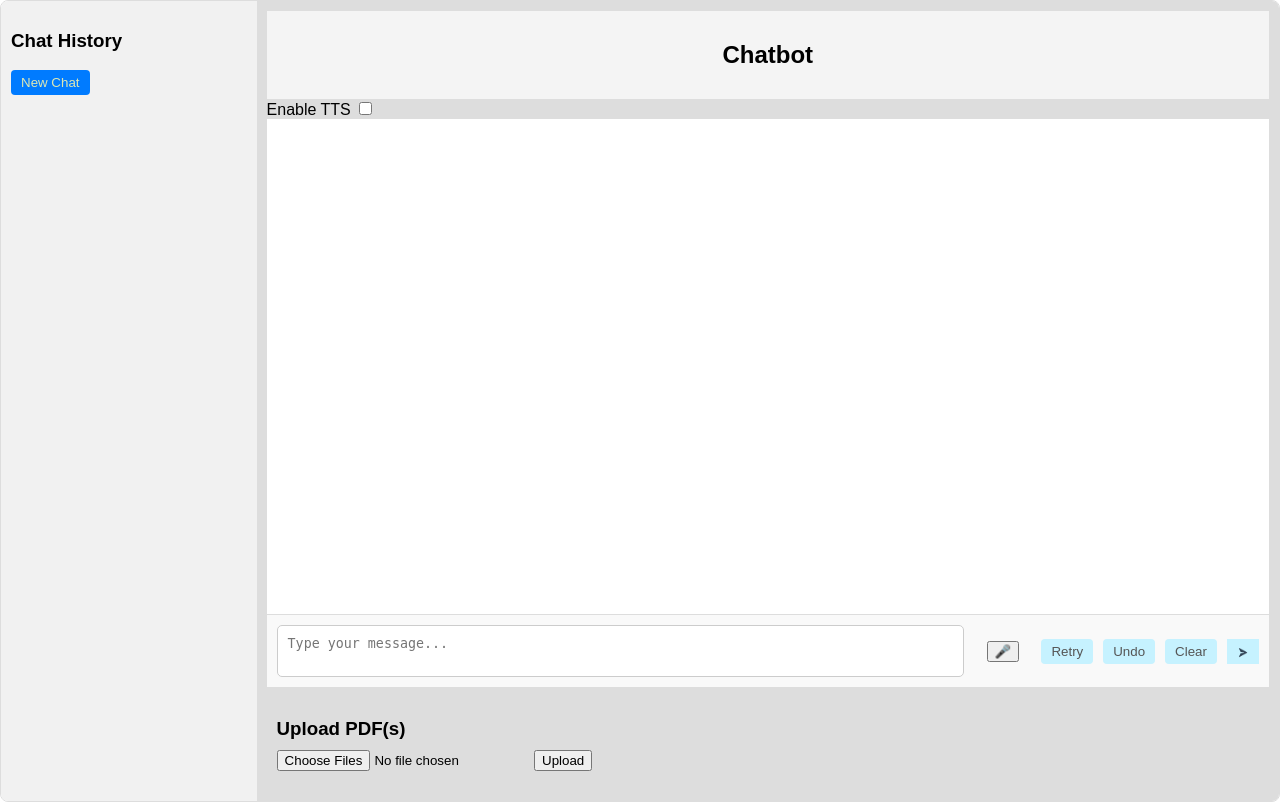
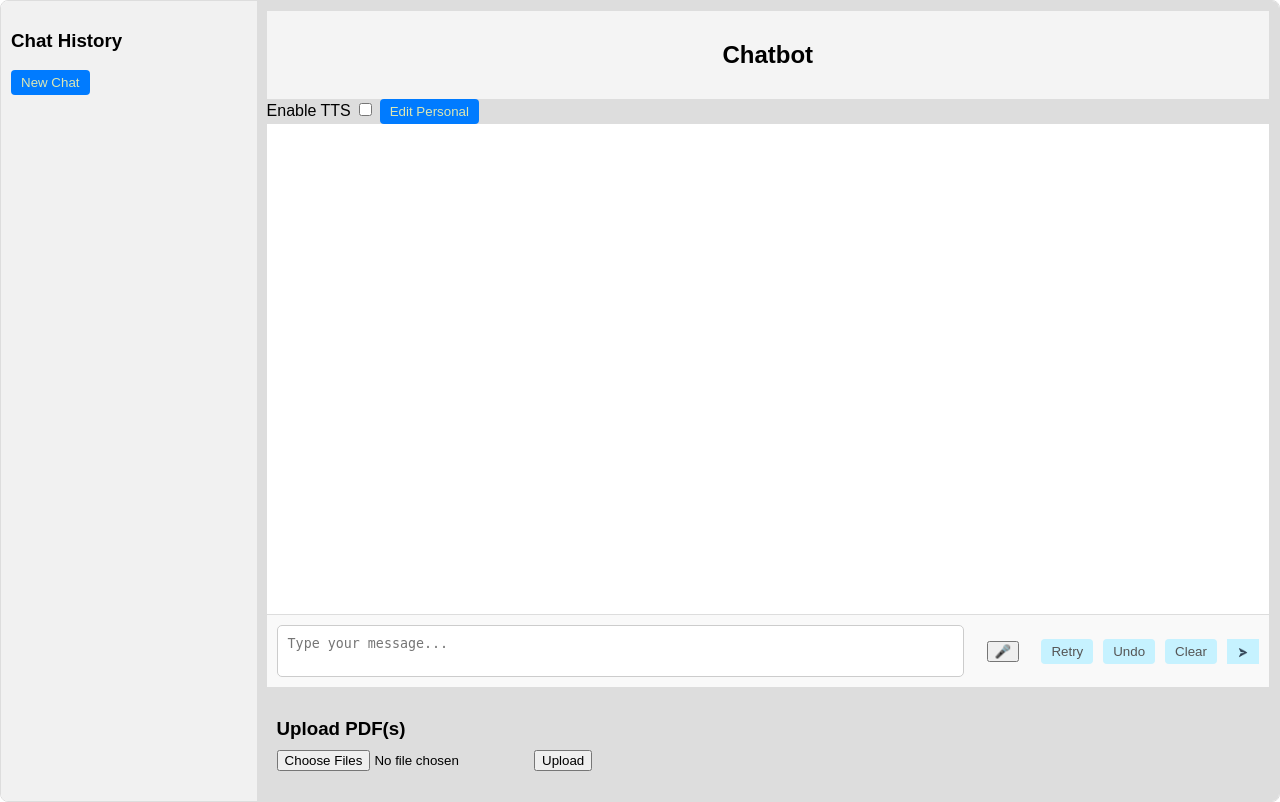
Before and after one commit to Tarklanse/MyLittleLlamaChatBot, a Django app: template llm_project/llm_app/templates/chat.html in a window 1280 px wide. Run offline with Django 5.2, Linux system fonts and the light colour scheme; the template is opened without the code that fills it, so the values that code supplies are empty; some libraries are stand-ins or nearby versions.

Commit message:
Update chat.html

```diff
--- a/llm_project/llm_app/templates/chat.html
+++ b/llm_project/llm_app/templates/chat.html
@@ -29,6 +29,7 @@
             <div>
                 <label for="ttsSwitch">Enable TTS</label>
                 <input type="checkbox" id="ttsSwitch">
+                <button type="button" id="editPersonalButton" class="btn">Edit Personal</button>
             </div>
             <!-- Chat history section on the left -->
 
@@ -63,8 +64,20 @@
         </div>
     </div>
     <div id="CCID" data-value=""></div>
+    <div id="Personal" value=""></div>
     <!-- Blocker overlay -->
+    <!-- Personal Edit Button -->
 
+
+    <!-- Personal Edit Modal -->
+    <div id="personalEditModal" class="modal" style="display: none;">
+        <div class="modal-content">
+            <span class="close" id="closeModalButton">&times;</span>
+            <h3>Edit Personal Information</h3>
+            <textarea id="personalInput" rows="4" cols="50"></textarea>
+            <button type="button" id="savePersonalButton" class="btn">Save</button>
+        </div>
+    </div>
 
 </body>
 </html>
```
